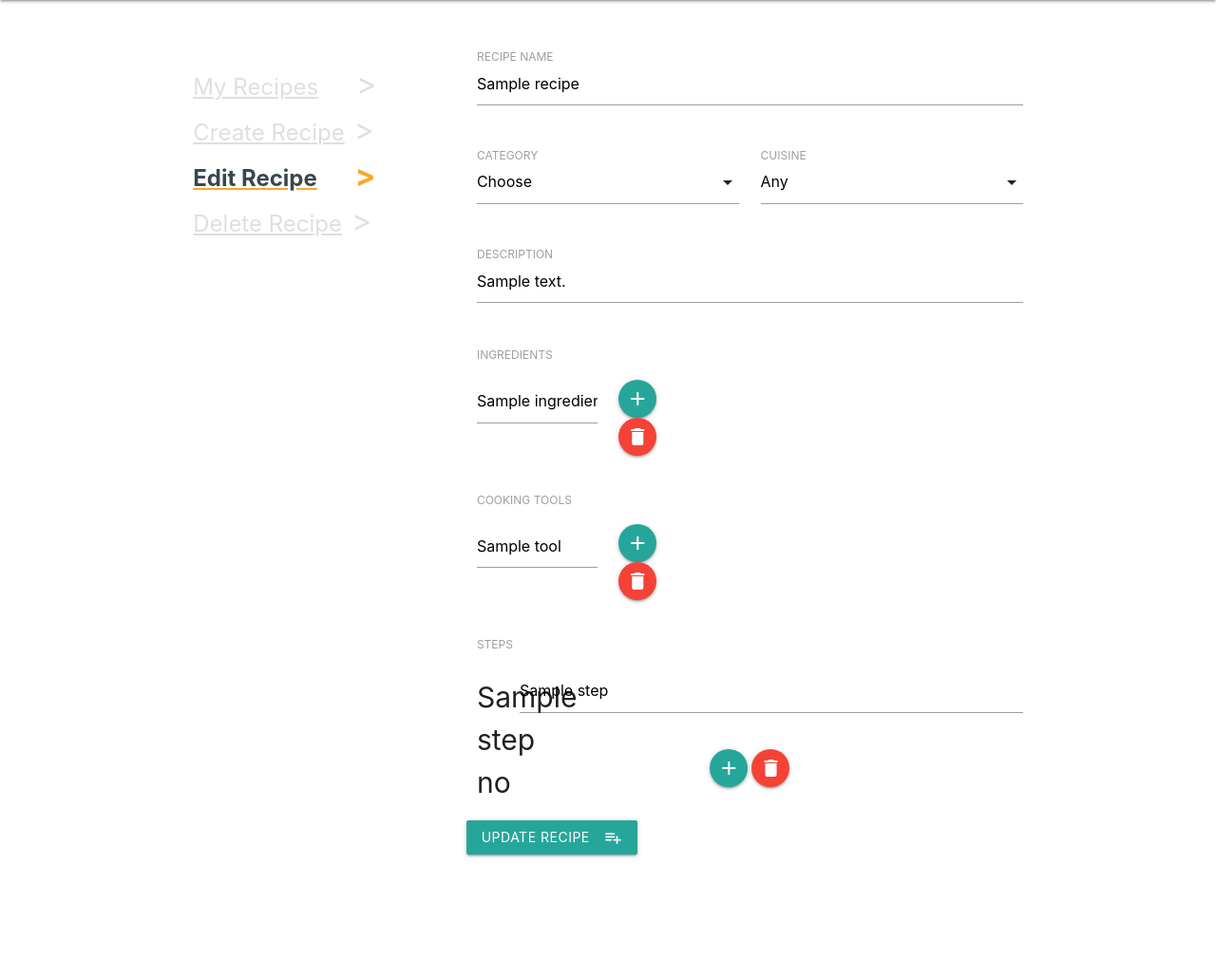
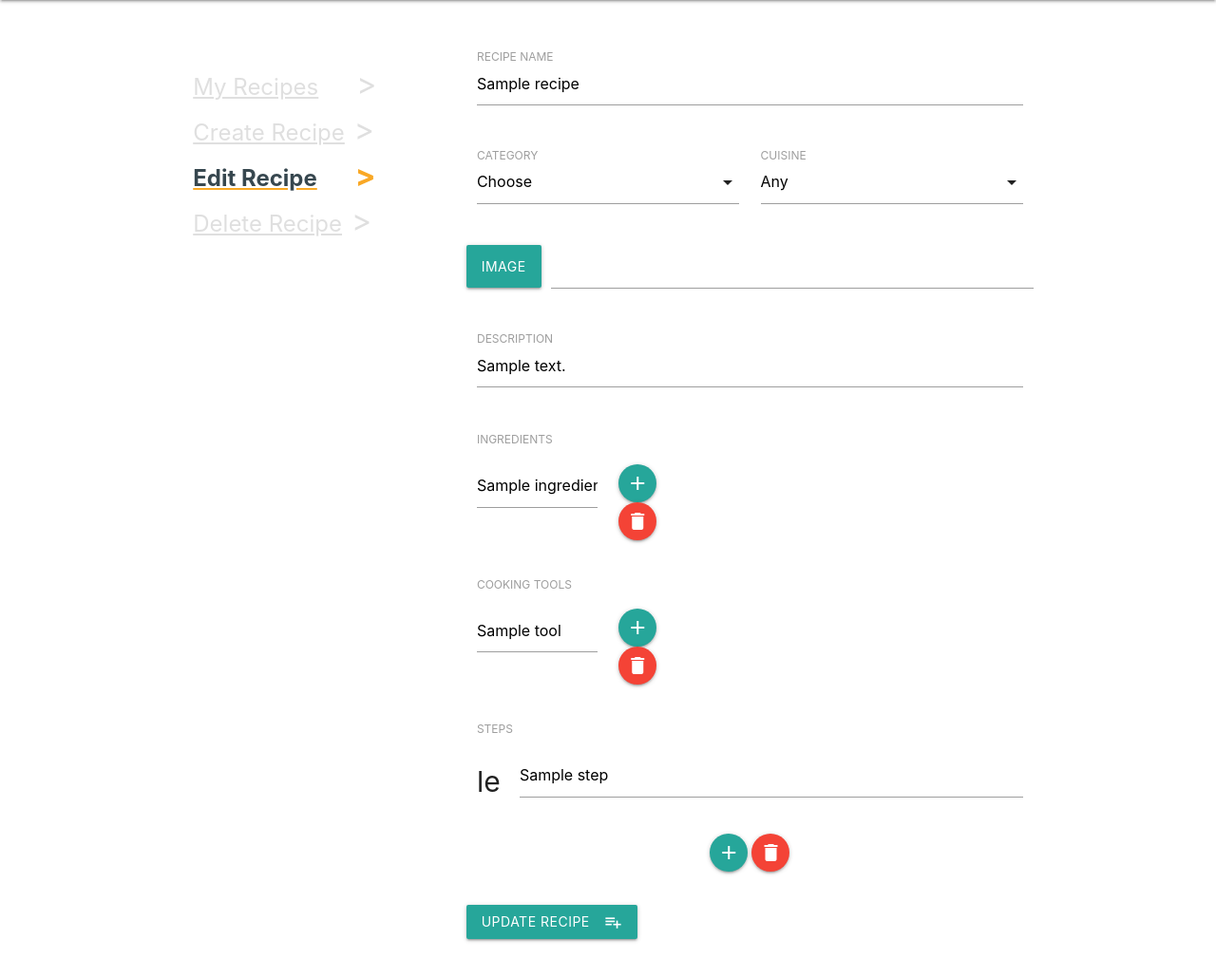
Before and after one commit to wickyakloe/Online-Cookbook, a Flask app: template templates/editrecipe.html in a window 1280 px wide. Shown: the part 64-1093 px from the top of the page at 95% size. Before the commit the page ends 967 px from the top, so only its background shows below. Run offline with Flask 2, Linux system fonts and the light colour scheme; the template is opened without the code that fills it: most values are stand-ins (such as "Sample title", 1, 10 or a date in 2020); some libraries are stand-ins or nearby versions.

Commit message:
Add enctype, image input and step no fix

```diff
--- a/templates/editrecipe.html
+++ b/templates/editrecipe.html
@@ -19,7 +19,7 @@
      </ul>
 
     <div class="col s12 m8">
-      <form action="{{ url_for('update_recipe', recipe_id=recipe._id) }}" method="POST">
+      <form action="{{ url_for('update_recipe', recipe_id=recipe._id) }}" method="POST" enctype="multipart/form-data">
         <div class="row">
           <div class="input-field col s12">
             <input id="recipe_name" name="recipe_name" type="text" class="validate" value="{{recipe.title}}">
@@ -44,6 +44,17 @@
               <option value="3">Option 3</option>
             </select>
             <label>CUISINE</label>
+          </div>
+        </div>
+        <div class="row">
+          <div class="file-field input-field">
+            <div class="btn">
+              <span>Image</span>
+              <input type="file" name="image">
+            </div>
+            <div class="file-path-wrapper">
+              <input class="file-path validate" type="text">
+            </div>
           </div>
         </div>
         <div class="row">
@@ -80,7 +91,7 @@
         <div class="row">
           {% for stepNo, step in recipe.steps.items() %}
           <div class="input-field col s12 {{stepNo}}">
-            <span class="prefix">{{stepNo[4]}}</span>
+            <span class="prefix">{{stepNo[4:]}}</span>
             <input id="{{stepNo}}" name="{{stepNo}}" type="text" class="validate" value="{{step}}">
           </div>
           {% endfor %}
```
